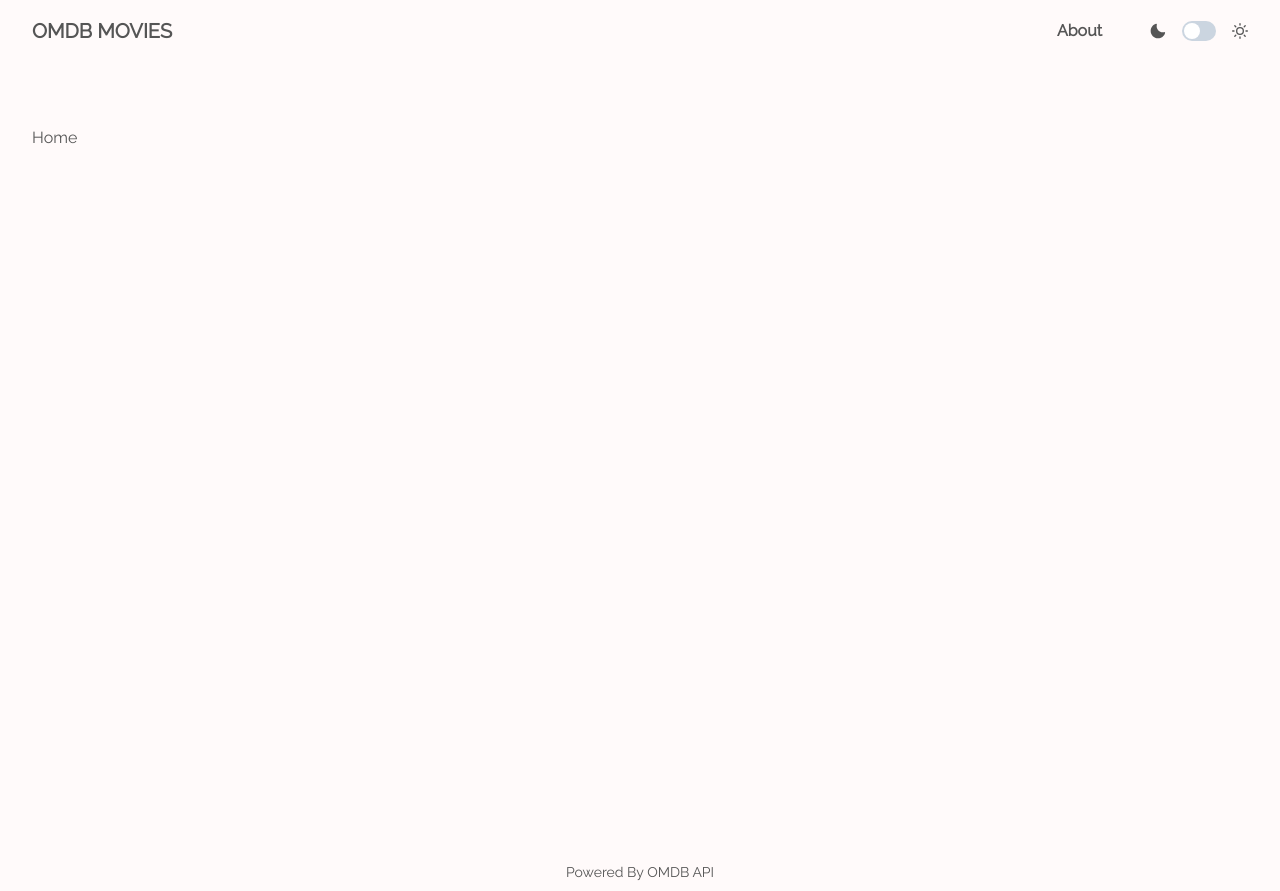
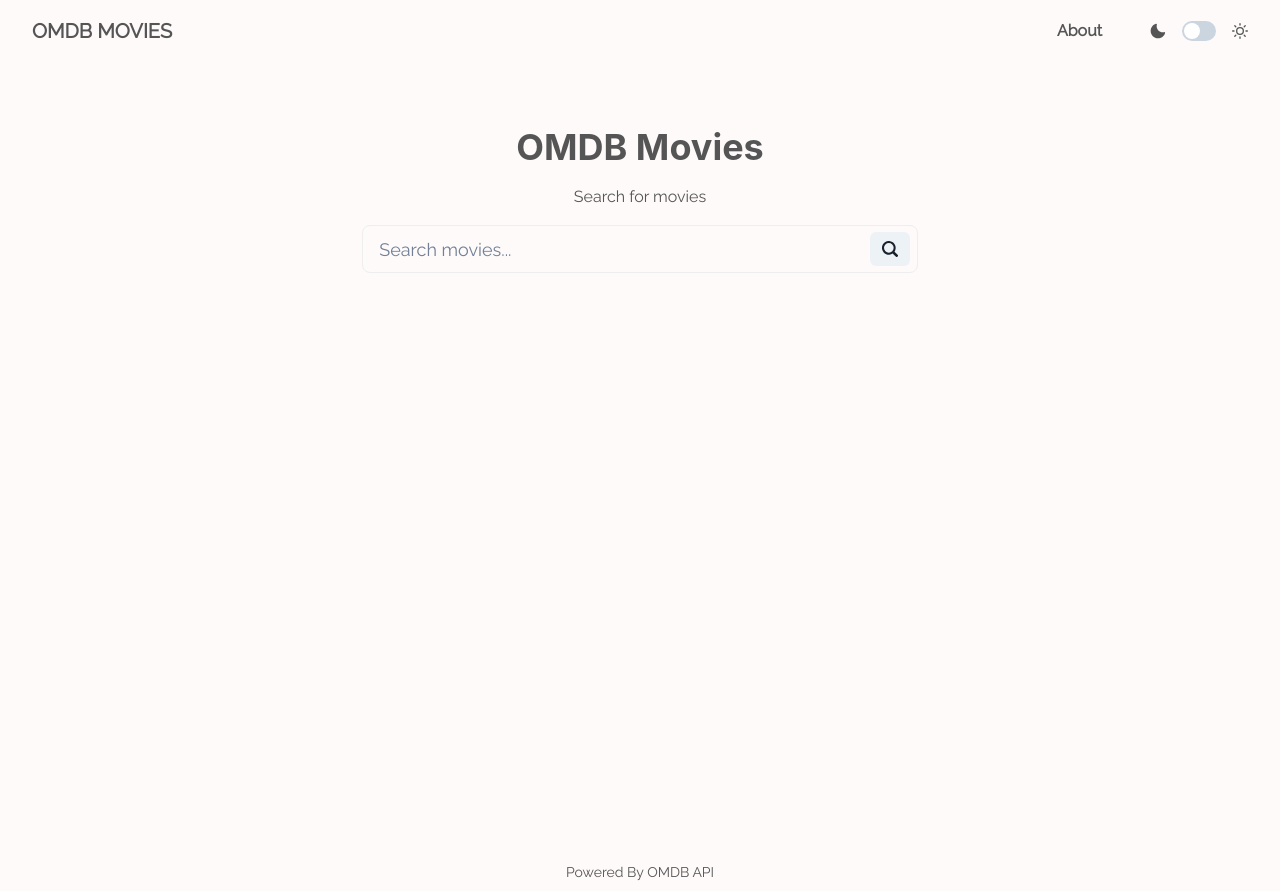
Before and after one commit to andrewmartinn/omdb-movies-app, a React (Vite) app: page / in a window 1280 px wide. Built offline with nearby package versions, Linux system fonts and the light colour scheme.

Commit message:
feat: added search bar component

```diff
--- /dev/null
+++ b/src/components/search/SearchBar.jsx
@@ -0,0 +1,51 @@
+import { Search2Icon } from "@chakra-ui/icons";
+import {
+  Container,
+  Heading,
+  IconButton,
+  Input,
+  InputGroup,
+  InputRightElement,
+  Text,
+  useColorModeValue,
+  VStack,
+} from "@chakra-ui/react";
+import { useState } from "react";
+
+const SearchBar = () => {
+  const [text, setText] = useState("");
+  const handleSubmit = (e) => {
+    e.preventDefault();
+    if (text) {
+      console.log(text);
+      setText("");
+    }
+  };
+  return (
+    <Container centerContent>
+      <VStack w={"100%"} gap={"4"}>
+        <Heading>OMDB Movies</Heading>
+        <Text>Search for movies</Text>
+        <form onSubmit={handleSubmit} style={{ width: "100%" }}>
+          <InputGroup size={"lg"} onSubmit={handleSubmit}>
+            <Input
+              placeholder="Search movies..."
+              borderRadius={"lg"}
+              focusBorderColor={useColorModeValue("#EEE", "#333")}
+              _focus={{
+                border: `1px solid ${useColorModeValue("#EEE", "#333")}`,
+              }}
+              border={`1px solid ${useColorModeValue("#EEE", "#333")}`}
+              value={text}
+              onChange={(e) => setText(e.target.value)}
+            />
+            <InputRightElement>
+              <IconButton mr={"2"} height={"70%"} icon={<Search2Icon />} />
+            </InputRightElement>
+          </InputGroup>
+        </form>
+      </VStack>
+    </Container>
+  );
+};
+export default SearchBar;
--- a/src/pages/Home.jsx
+++ b/src/pages/Home.jsx
@@ -1,6 +1,11 @@
+import SearchBar from "../components/search/SearchBar";
 import RootLayout from "../layout/RootLayout";
 
 const Home = () => {
-  return <RootLayout>Home</RootLayout>;
+  return (
+    <RootLayout>
+      <SearchBar />
+    </RootLayout>
+  );
 };
 export default Home;
```
